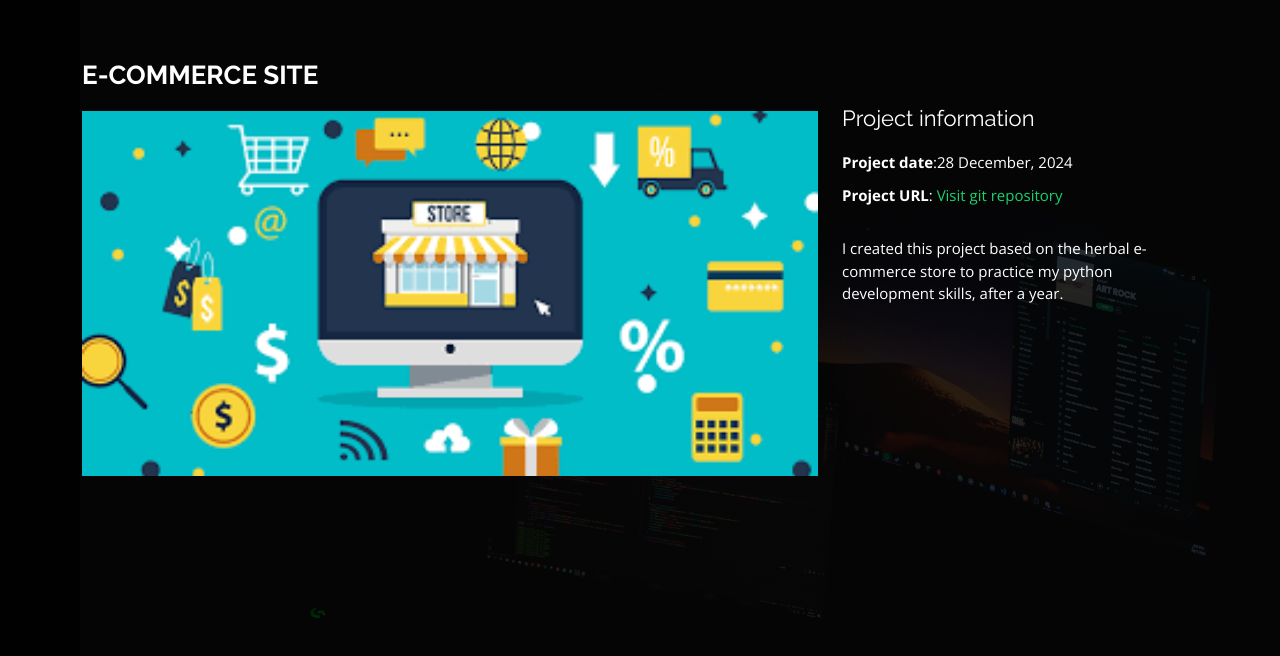
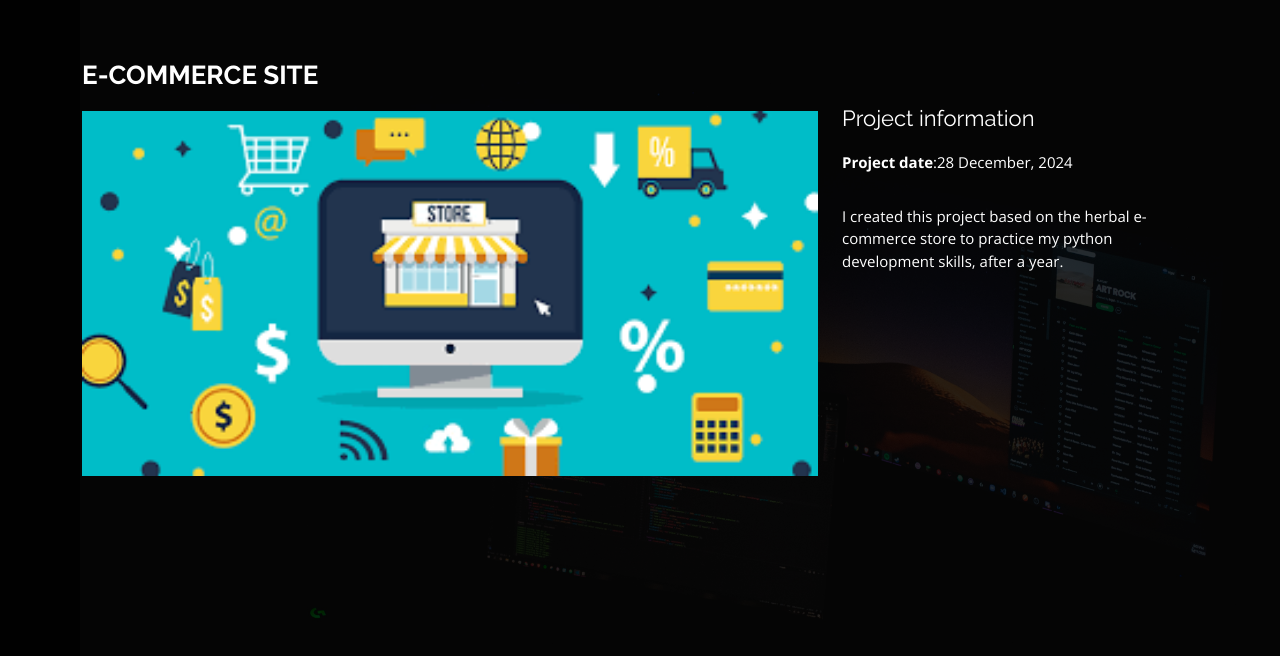
Before and after one commit to SyedaAimanAli/SyedaAimanAli, a plain HTML site: page ecommerce.html in a window 1280 px wide. Drawn offline with nearby package versions, Linux system fonts and the light colour scheme.

Commit message:
first commit

```diff
--- a/ecommerce.html
+++ b/ecommerce.html
@@ -50,9 +50,9 @@
                             <!-- <li><strong>Category</strong>: Desktop Application</li>
                             <li><strong>Product Owner</strong>: Turf</li> -->
                             <li><strong>Project date</strong>:28 December, 2024</li>
-                            <li><strong>Project URL</strong>: <a href="https://github.com/SyedaAimanAli/PureHerbz"
+                            <!-- <li><strong>Project URL</strong>: <a href="https://github.com/SyedaAimanAli/PureHerbz"
                                     target="_blank">Visit git
-                                    repository</a></li>
+                                    repository</a></li> -->
                         </ul>
 
                         <p>
```
